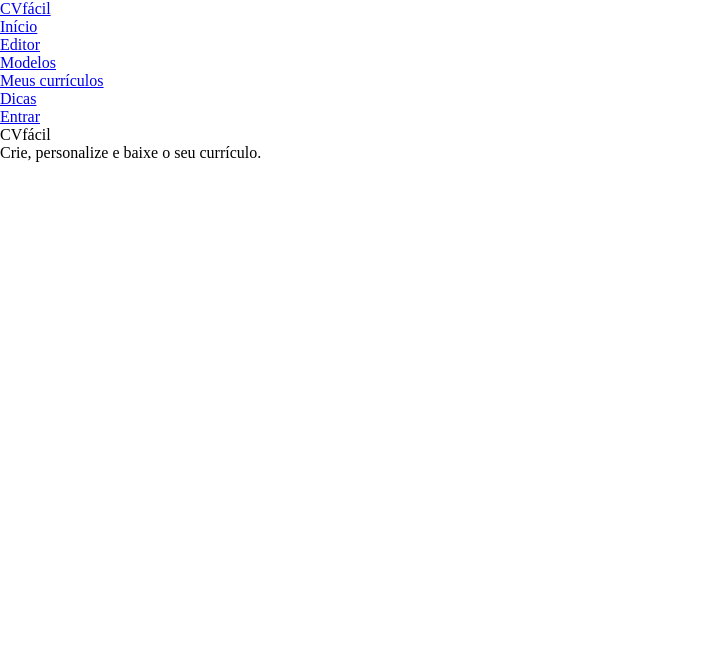
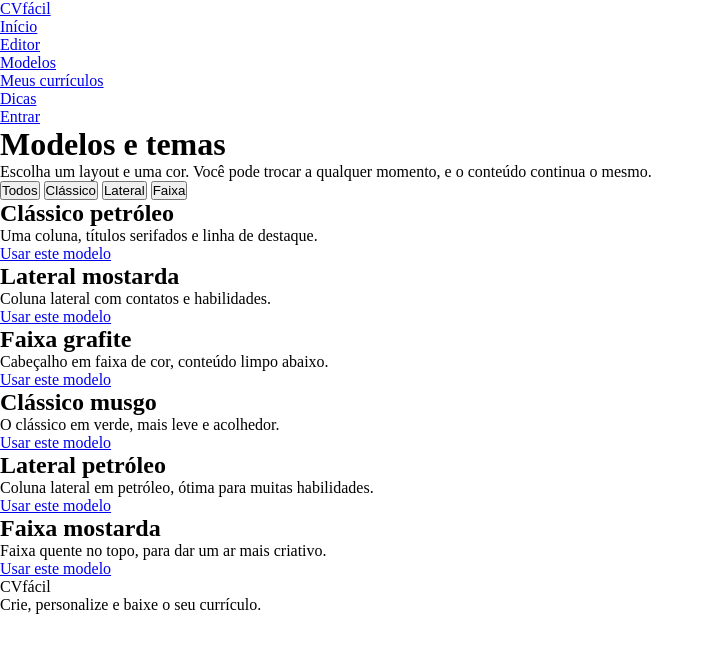
Before and after one commit to nathaliadebona/cvfacil, a plain HTML site: page modelos.html in a window 1280 px wide. Shown: the whole page, without its empty margins (0-710 px from the left). Drawn offline with Linux system fonts and the light colour scheme.

Commit message:
feat: adiciona estrutura da página de modelos
Cria o título, os botões de filtro e a lista de 6 cards de modelos com miniatura, nome, descrição, link para o editor e atributo data-tipo para filtragem.

```diff
--- a/modelos.html
+++ b/modelos.html
@@ -29,7 +29,71 @@
     </header>
 
     <main>
+        <h1>Modelos e temas</h1>
+        <p>Escolha um layout e uma cor. Você pode trocar a qualquer momento, e o conteúdo continua o mesmo.</p>
 
+        <div class="filtros">
+            <button type="button" data-filtro="todos">Todos</button>
+            <button type="button" data-filtro="classico">Clássico</button>
+            <button type="button" data-filtro="lateral">Lateral</button>
+            <button type="button" data-filtro="faixa">Faixa</button>
+        </div>
+
+        <ul class="modelos-opcoes">
+            <li>
+                <article class="modelo-card" data-tipo="classico">
+                    <div class="miniatura"></div>
+                    <h2>Clássico petróleo</h2>
+                    <p>Uma coluna, títulos serifados e linha de destaque.</p>
+                    <a href="editor.html">Usar este modelo</a>
+                </article>
+            </li>
+
+            <li>
+                <article class="modelo-card" data-tipo="lateral">
+                    <div class="miniatura"></div>
+                    <h2>Lateral mostarda</h2>
+                    <p>Coluna lateral com contatos e habilidades.</p>
+                    <a href="editor.html">Usar este modelo</a>
+                </article>
+            </li>
+
+            <li>
+                <article class="modelo-card" data-tipo="faixa">
+                    <div class="miniatura"></div>
+                    <h2>Faixa grafite</h2>
+                    <p>Cabeçalho em faixa de cor, conteúdo limpo abaixo.</p>
+                    <a href="editor.html">Usar este modelo</a>
+                </article>
+            </li>
+
+            <li>
+                <article class="modelo-card" data-tipo="classico">
+                    <div class="miniatura"></div>
+                    <h2>Clássico musgo</h2>
+                    <p>O clássico em verde, mais leve e acolhedor.</p>
+                    <a href="editor.html">Usar este modelo</a>
+                </article>
+            </li>
+
+            <li>
+                <article class="modelo-card" data-tipo="lateral">
+                    <div class="miniatura"></div>
+                    <h2>Lateral petróleo</h2>
+                    <p>Coluna lateral em petróleo, ótima para muitas habilidades.</p>
+                    <a href="editor.html">Usar este modelo</a>
+                </article>
+            </li>
+
+            <li>
+                <article class="modelo-card" data-tipo="faixa">
+                    <div class="miniatura"></div>
+                    <h2>Faixa mostarda</h2>
+                    <p>Faixa quente no topo, para dar um ar mais criativo.</p>
+                    <a href="editor.html">Usar este modelo</a>
+                </article>
+            </li>
+        </ul>
     </main>
 
     <footer>
```
